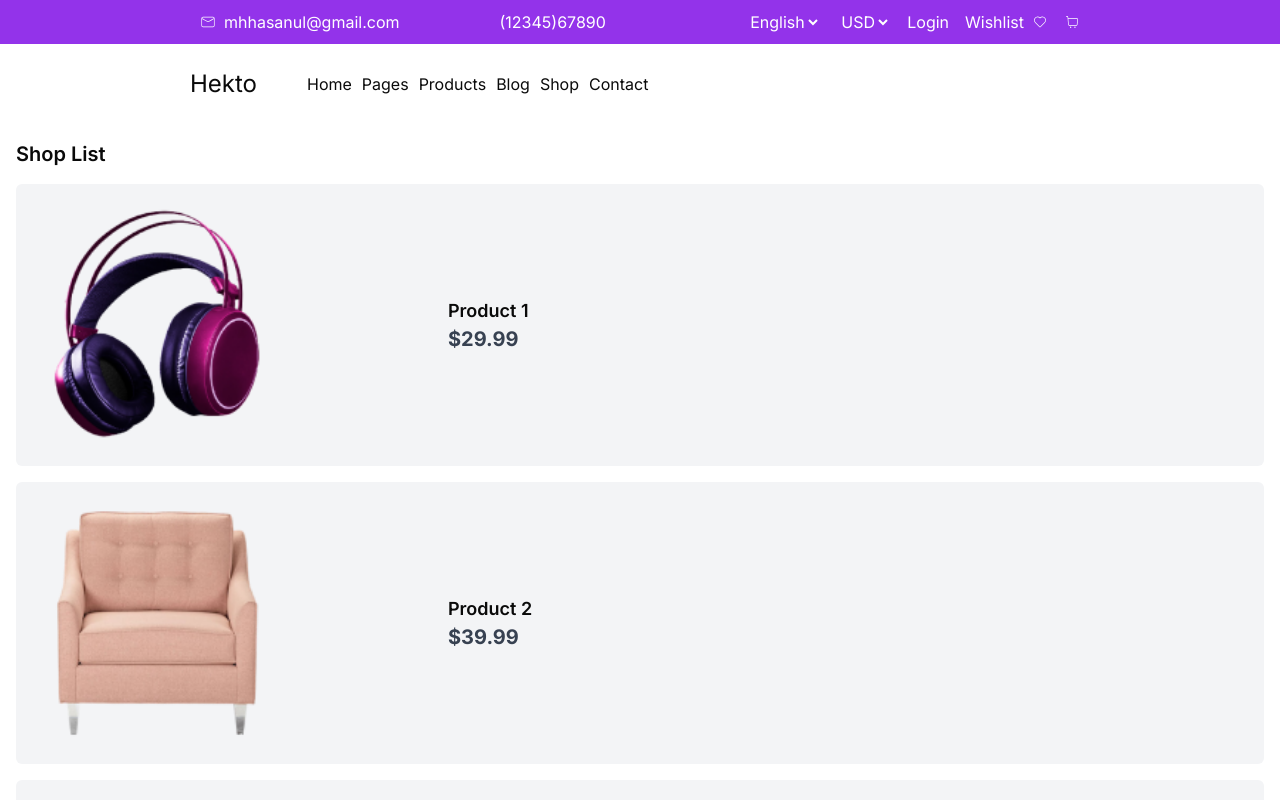
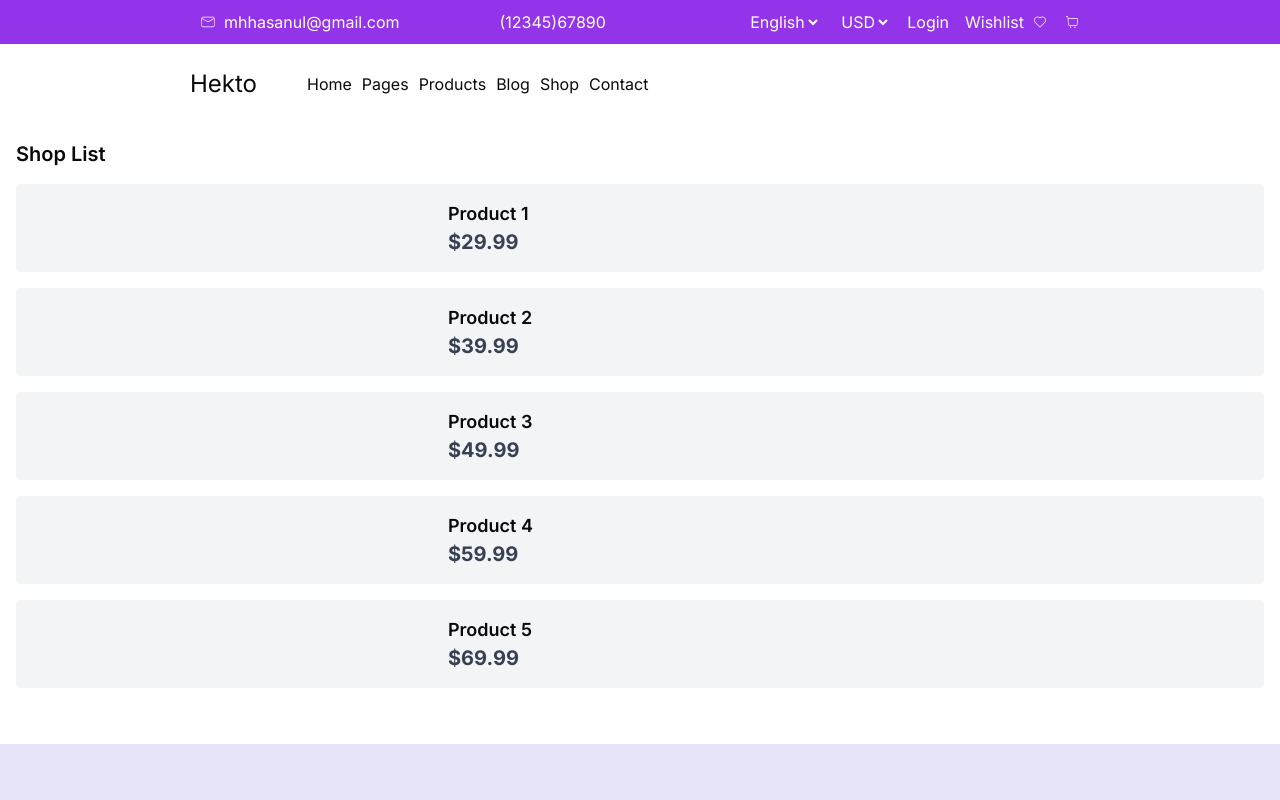
Before and after one commit to shaheryarshah/hackathon, a Next.js app: page /shop in a window 1280 px wide. Shown: the top 800 px of the page. Built offline with nearby package versions, Linux system fonts and the light colour scheme.

Commit message:
Update page.tsx

```diff
--- a/app/shop/page.tsx
+++ b/app/shop/page.tsx
@@ -38,7 +38,7 @@ const ShopList = () => {
                     <li key={index} className="flex flex-col md:flex-row items-center justify-between bg-gray-100 p-4 rounded-md">
                         {/* Image */}
                         <div className="w-full md:w-1/3 mb-4 md:mb-0">
-                            <img
+                            <image
                                 src={product.image} // Using the image from the products array
                                 alt={product.name}
                                 className="w-[250px] h-[250px] object-cover rounded-md"
```
